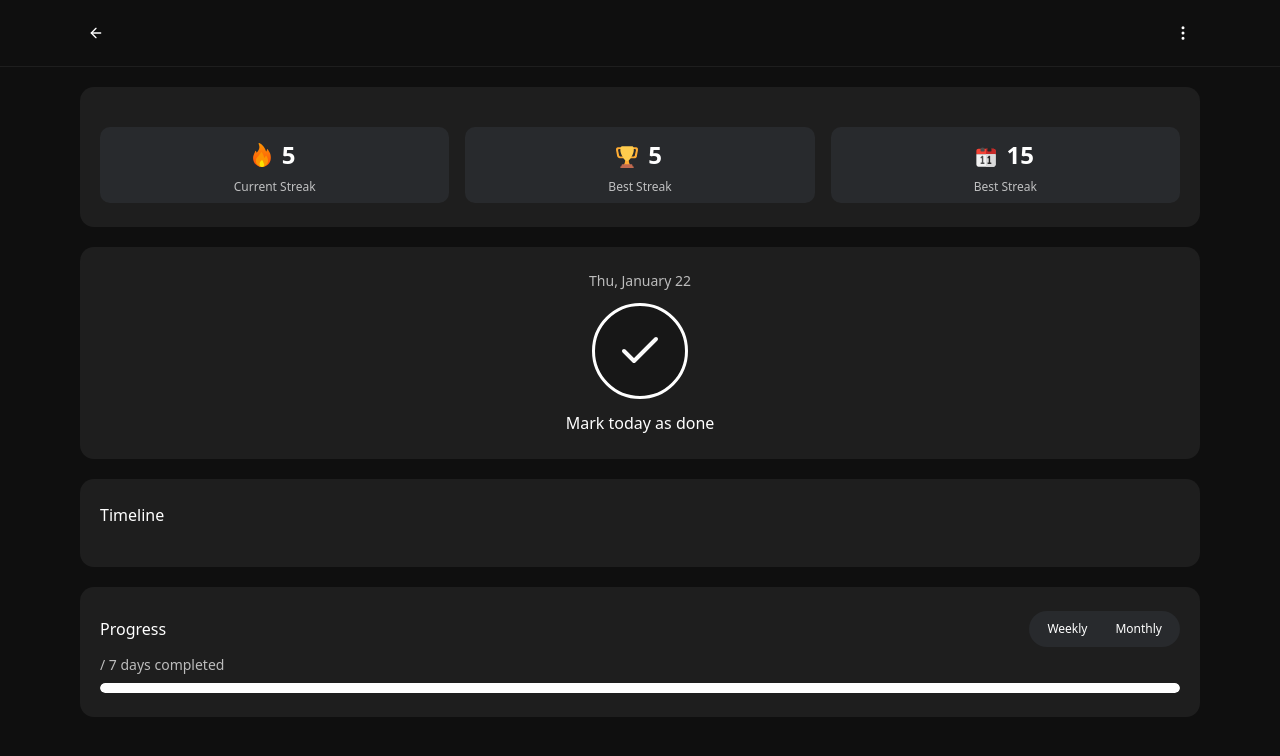
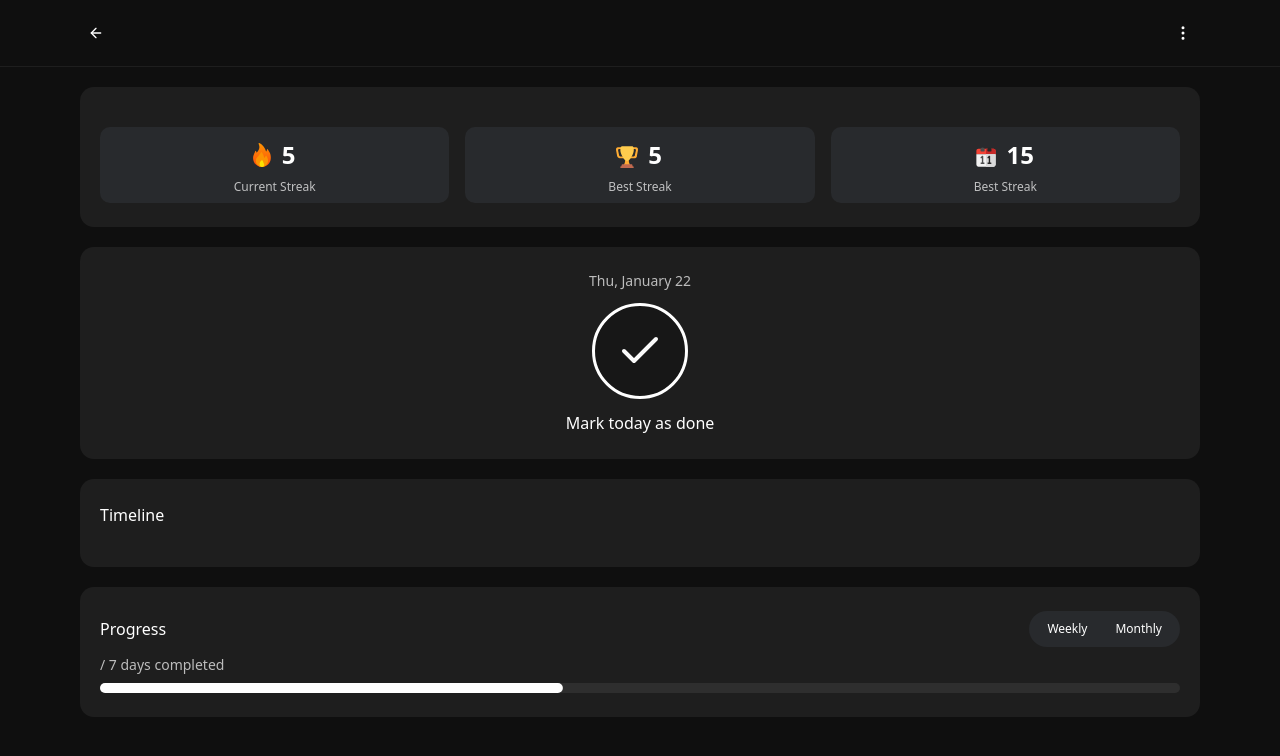
Before and after one commit to aayushcyy/heybit, a Next.js app: page /1 in a window 1280 px wide. Shown: the top 756 px of the page. Built offline with nearby package versions, Linux system fonts and the light colour scheme.

Commit message:
fix: build fix

```diff
--- a/components/ui/progress.tsx
+++ b/components/ui/progress.tsx
@@ -7,7 +7,7 @@ import { cn } from "@/lib/utils";
 
 interface ProgressProps
   extends React.ComponentProps<typeof ProgressPrimitive.Root> {
-  value: number;
+  value: number | undefined;
   totalValue: number;
   color?: string;
 }
@@ -33,7 +33,7 @@ function Progress({
         className="bg-primary h-full w-full flex-1 transition-all rounded-full"
         style={{
           backgroundColor: color ?? "#ffffff",
-          transform: `translateX(-${100 - (value / totalValue) * 100}%)`,
+          transform: `translateX(-${100 - (value ?? 3 / totalValue) * 100}%)`,
         }}
       />
     </ProgressPrimitive.Root>
--- a/package.json
+++ b/package.json
@@ -21,6 +21,7 @@
     "lucide-react": "^0.562.0",
     "motion": "^12.29.0",
     "next": "^16.1.6",
+    "next-pwa": "^5.6.0",
     "react": "19.2.3",
     "react-dom": "19.2.3",
     "tailwind-merge": "^3.4.0"
```
Also changed, not shown: 1 other file (tests, documents, lock files or other folders).
